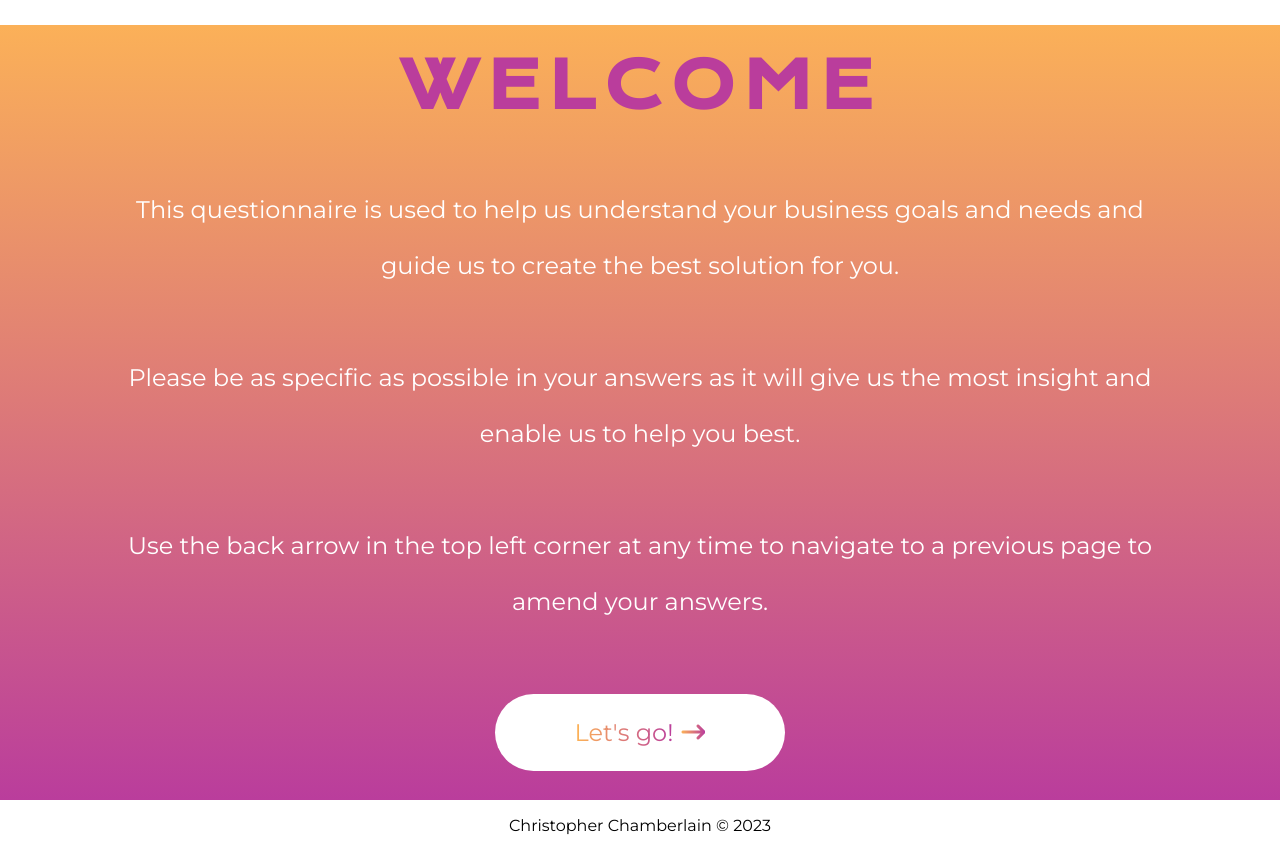
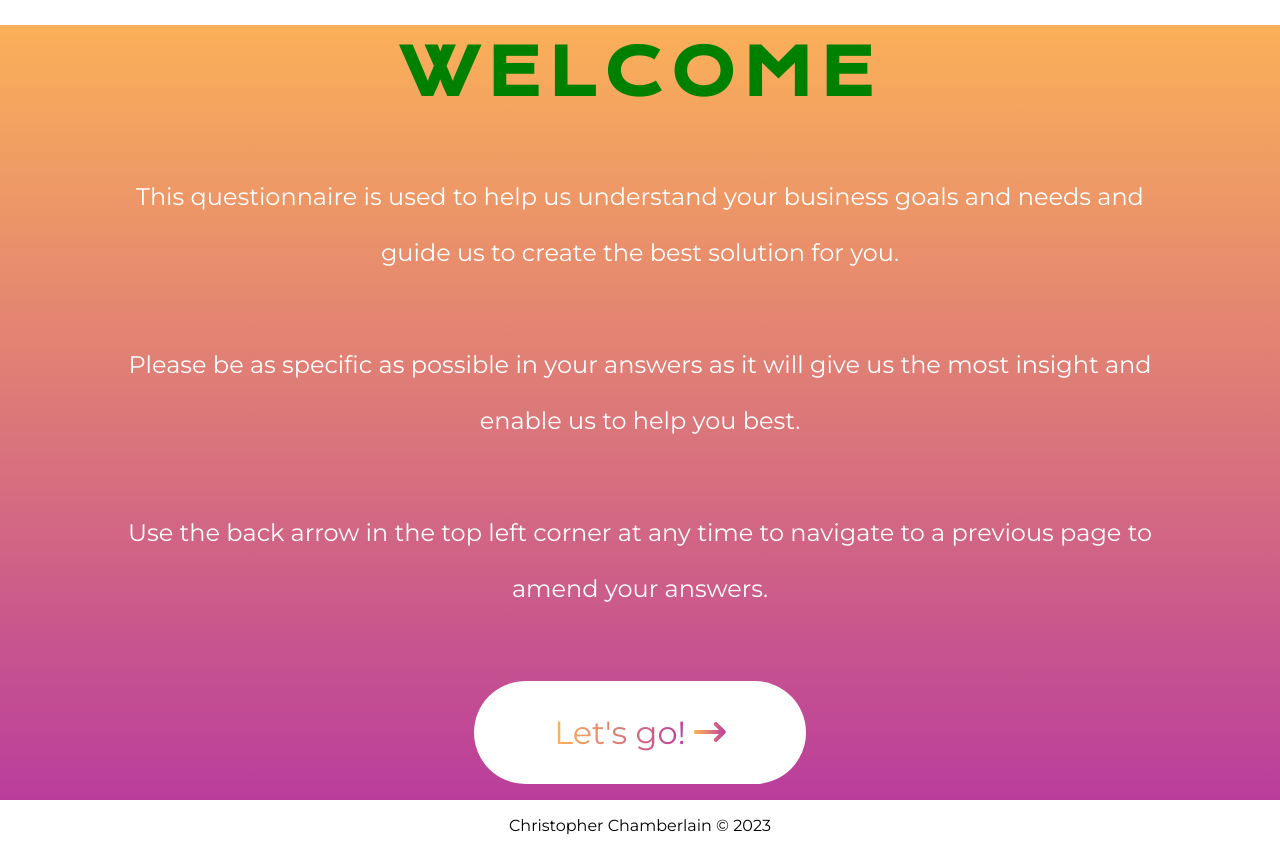
Before and after one commit to AkaraTawng/client-design-questionairre, a React (Vite) app: page / in a window 1280 px wide. Built offline with nearby package versions, Linux system fonts and the light colour scheme.

Commit message:
add viewport meta tag in head of HTML to fix Chrome media queries bug

```diff
--- a/index.html
+++ b/index.html
@@ -2,6 +2,7 @@
 <html lang="en">
   <head>
     <meta charset="UTF-8" />
+    <meta name="viewport" content="width=device-width,initial-scale=1">
     <link rel="preconnect" href="https://fonts.googleapis.com">
 <link rel="preconnect" href="https://fonts.gstatic.com" crossorigin>
 <link href="https://fonts.googleapis.com/css2?family=Krona+One&family=Montserrat:wght@300;400;500;600&display=swap" rel="stylesheet">
--- a/src/components/Form.jsx
+++ b/src/components/Form.jsx
@@ -228,6 +228,11 @@
         color: transparent;
       }
     }
+
+    @media ${devices.mobileL} {
+      font-size: 2.3rem;
+      padding: 1rem 1.3rem;
+  }
 `;
 
 const NextButton = styled.button`
@@ -270,10 +275,11 @@
 
   @media ${devices.mobileL} {
     font-size: 2rem;
+    /* font-size: 5rem; */
   }
 
   @media ${devices.tablet} {
-    font-size: 1.5rem;
+    /* font-size: 1.5rem; */
   }
 `;
 
--- a/src/components/PersonalInfo.jsx
+++ b/src/components/PersonalInfo.jsx
@@ -1,6 +1,8 @@
 import React from 'react'
 import styled from 'styled-components'
 import { useState, useEffect } from 'react';
+import { devices } from '../utils/breakpoints';
+
 
 function PersonalInfo({firstAndLastName, setfirstAndLastName, email, setEmail, companyName, setCompanyName, companyIndustry, setCompanyIndustry}) {
 // const [firstAndLastName, setfirstAndLastName] = useState(JSON.parse(sessionStorage.getItem('FirstAndLastName')) ?? '');
@@ -89,6 +91,11 @@
   height: 45vh;
   margin-bottom: 7rem;
   margin-top: -5rem;
+
+  @media ${devices.mobileL} {
+    height: 50vh;
+    margin-top: 5rem;
+  }
 `;
 
 const InputContainer = styled.div`
@@ -106,6 +113,10 @@
   color: #e6e5e5;
   pointer-events: none;
   transition: 0.6s;
+
+  @media ${devices.mobileL} {
+    font-size: 2rem;
+  }
 `;
 
 const Input = styled.input`
@@ -132,6 +143,8 @@
     transform: translateY(-40px);
     font-size: 1.5rem;
    }
+
+
 `;
 
 export default PersonalInfo
--- a/src/components/Welcome.jsx
+++ b/src/components/Welcome.jsx
@@ -33,18 +33,21 @@
   margin-bottom: 5rem;
   @media ${devices.mobileM} {
     margin-top: 0;
-  }
+    color: turquoise;
+  };
 
   @media ${devices.mobileL} {
+    color: blue;
     font-size: 5rem;
     margin-top: 1rem;
     margin-bottom: 2rem;
-  }
+  };
 
-  @media ${devices.tablet} {
+  @media ${devices.tablet}{
+    color: green;
     font-size: 4rem;
     margin-top: 1rem;
-  }
+  };
 `;
 
 const BodyText = styled.p`
```
